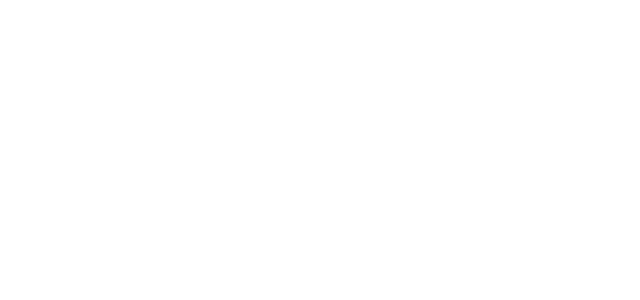
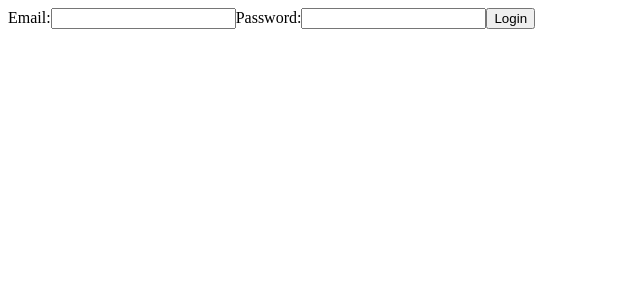
Before and after one commit to jafan-mulama/library, a Vue app in the folder booksfrontend/: page /login in a window 1280 px wide. Before the commit this address had no page. Shown: the top 300 px of the page, without its empty margins (0-640 px from the left). Built offline with nearby package versions, Linux system fonts and the light colour scheme.

Commit message:
Registration working perfectly but login form has errors cnt login

```diff
--- a/booksfrontend/src/App.vue
+++ b/booksfrontend/src/App.vue
@@ -10,12 +10,16 @@
 
 import UserRegistration from "@/components/UserRegistration.vue";
 import HelloWorld from "@/components/HelloWorld.vue";
+import UserLogin from "@/components/UserLogin.vue";
+import BookLoans from "@/components/BookLoans.vue";
 
 export default {
     name: 'app',
     components: {
         UserRegistration,
-        HelloWorld
+        HelloWorld,
+        UserLogin,
+        BookLoans
     }
 }
 </script>
--- a/booksfrontend/src/components/UserLogin.vue
+++ b/booksfrontend/src/components/UserLogin.vue
@@ -0,0 +1,56 @@
+<template>
+    <form @submit.prevent="login">
+        <label htmlFor="email">Email:</label>
+        <input type="email" v-model="loginData.email" required>
+
+        <label htmlFor="password">Password:</label>
+        <input type="password" v-model="loginData.password" required>
+
+        <button type="submit">Login</button>
+    </form>
+</template>
+
+<script>
+import axios from 'axios';
+
+export default {
+    name: 'UserRegistration',
+    data() {
+        return {
+            loginData: {
+                email: '',
+                password: '',
+            },
+            error: null,
+        };
+    },
+    methods: {
+        login() {
+            axios.post("http://127.0.0.1:8000/api/login", this.loginData)
+                .then(response => {
+                    console.log(response); // Log the entire response for debugging
+
+                    const data = response.data;
+                    try {
+                        if (data.status === true) {
+                            alert("Login Successfully");
+                            this.$router.push('/Loans');
+                        } else {
+                            alert("Login failed");
+                        }
+                    } catch (err) {
+                        alert("Error, please try again");
+                    }
+                })
+                .catch(error => {
+                    console.error(error);
+                    alert("An unexpected error occurred.");
+                });
+        },
+    },
+};
+</script>
+
+<style scoped>
+/* Add your styles here */
+</style>
--- a/booksfrontend/src/components/UserRegistration.vue
+++ b/booksfrontend/src/components/UserRegistration.vue
@@ -47,7 +47,7 @@ export default {
                     console.log('Registration successful!');
 
                     // Redirect to a new page or another route
-                    this.$router.push('/BookLoans');
+                    this.$router.push('/login');
                 })
                 .catch(error => {
                     // Check if the error response contains data
--- a/booksfrontend/src/router/index.js
+++ b/booksfrontend/src/router/index.js
@@ -2,6 +2,8 @@
 import { createRouter, createWebHistory } from 'vue-router'
 import UserRegistration from "@/components/UserRegistration.vue";
 import HelloWorld from "@/components/HelloWorld.vue";
+import UserLogin from "@/components/UserLogin.vue";
+import BookLoans from "@/components/BookLoans.vue";
 
 
 const routes = [
@@ -12,8 +14,19 @@ const routes = [
     },
     {
         path: '/Registration',
-        name: ' UserRegistration',
+        name: 'UserRegistration',
         component:  UserRegistration
+    },
+    {
+        path: '/login',
+        name: 'UserLogin',
+        component:  UserLogin
+    },
+
+    {
+        path: '/loans',
+        name: 'BookLoans',
+        component:  BookLoans
     }
 ]
 const router = createRouter({
```
Also changed, not shown: 1 other file (tests, documents, lock files or other folders).
